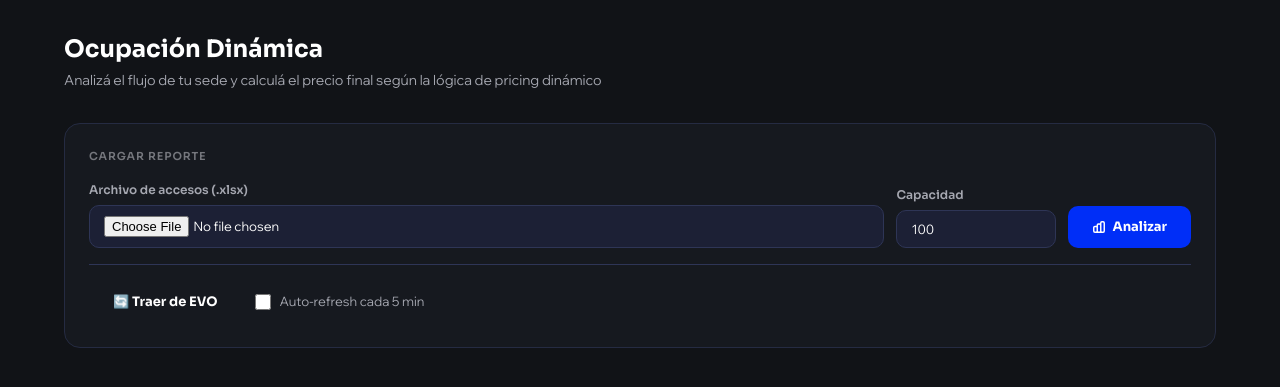
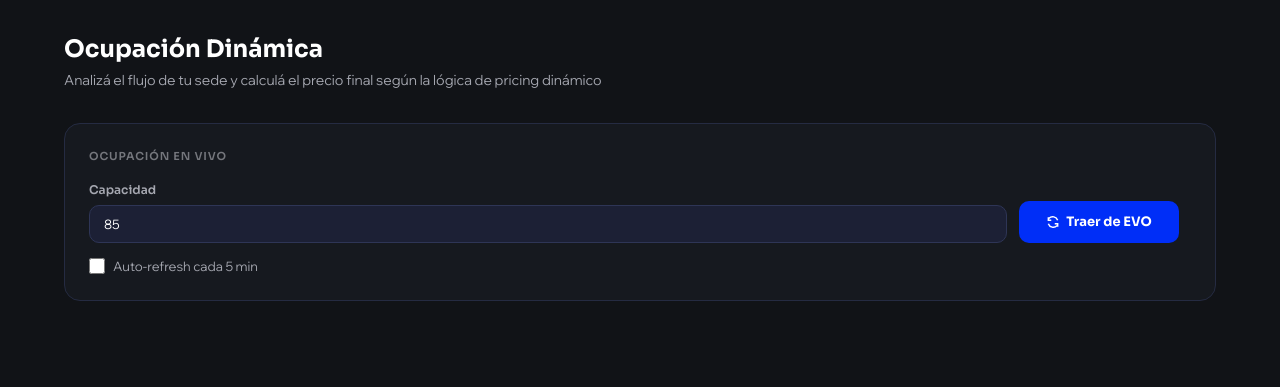
Before and after one commit to dianabmontero/neo-ocupacion, a Flask app: page / in a window 1280 px wide. Shown: the part 56-443 px from the top of the page. Run offline with Flask 3, Linux system fonts and the light colour scheme.

Commit message:
ui: eliminar upload manual y rediseñar card como "Ocupación en vivo"
- Eliminar input de archivo y botón Analizar (EVO sync reemplaza upload)
- Botón "Traer de EVO" pasa a ser acción principal con estilo .btn azul
- Capacidad default: 85 (antes 100)
- Limpiar JS muerto de analyze()
- Endpoint /upload queda en backend por retrocompat

Co-Authored-By: Claude Sonnet 4.6 <noreply@anthropic.com>

```diff
--- a/templates/index.html
+++ b/templates/index.html
@@ -614,29 +614,22 @@
       <p class="page-desc">Analizá el flujo de tu sede y calculá el precio final según la lógica de pricing dinámico</p>
     </div>
 
-    <!-- Upload card -->
+    <!-- Live data card -->
     <div class="card">
-      <div class="card-label">Cargar reporte</div>
+      <div class="card-label">Ocupación en vivo</div>
       <div class="upload-grid">
         <div class="field">
-          <span class="field-label">Archivo de accesos (.xlsx)</span>
-          <input type="file" id="fileInput" accept=".xlsx,.xls" />
+          <span class="field-label">Capacidad</span>
+          <input type="number" id="capacityInput" value="85" min="1" max="9999" placeholder="85" />
         </div>
-        <div class="field">
-          <span class="field-label">Capacidad</span>
-          <input type="number" id="capacityInput" value="100" min="1" max="9999" placeholder="100" />
-        </div>
-        <button class="btn" id="analyzeBtn" onclick="analyze()">
-          <svg width="14" height="14" fill="none" viewBox="0 0 24 24" stroke="currentColor" stroke-width="2.5"><path d="M9 19v-6a2 2 0 00-2-2H5a2 2 0 00-2 2v6a2 2 0 002 2h2a2 2 0 002-2zm0 0V9a2 2 0 012-2h2a2 2 0 012 2v10m-6 0a2 2 0 002 2h2a2 2 0 002-2m0 0V5a2 2 0 012-2h2a2 2 0 012 2v14a2 2 0 01-2 2h-2a2 2 0 01-2-2z"/></svg>
-          Analizar
+        <button class="btn" id="evoBtn" onclick="fetchFromEvo()">
+          <svg width="14" height="14" fill="none" viewBox="0 0 24 24" stroke="currentColor" stroke-width="2.5"><path d="M4 4v5h5M20 20v-5h-5M20 9a9 9 0 00-14.85-3.36L4 7M4 15a9 9 0 0014.85 3.36L20 17"/></svg>
+          Traer de EVO
         </button>
       </div>
 
-      <!-- ── Live EVO sync ────────────────────────────────────────────── -->
-      <div style="margin-top:16px;padding-top:16px;border-top:1px solid var(--border-light);display:flex;gap:14px;align-items:center;flex-wrap:wrap;">
-        <button class="btn" id="evoBtn" onclick="fetchFromEvo()" style="background:var(--accent);">
-          🔄 Traer de EVO
-        </button>
+      <!-- Auto-refresh row -->
+      <div style="margin-top:14px;display:flex;gap:14px;align-items:center;flex-wrap:wrap;">
         <label style="display:flex;align-items:center;gap:8px;cursor:pointer;font-size:13px;color:var(--text-secondary);">
           <input type="checkbox" id="autoRefreshToggle" onchange="toggleAutoRefresh()" style="accent-color:var(--accent);width:16px;height:16px;">
           <span>Auto-refresh cada 5 min</span>
@@ -948,32 +941,6 @@
       });
       document.querySelectorAll('.tab-panel').forEach(p => p.classList.remove('active'));
       document.getElementById('tab-' + name).classList.add('active');
-    }
-
-    // ── Analyze ──────────────────────────────────────────────────────────
-    async function analyze() {
-      const file = document.getElementById('fileInput');
-      const cap  = document.getElementById('capacityInput').value;
-      const btn  = document.getElementById('analyzeBtn');
-      const err  = document.getElementById('errorMsg');
-      err.style.display = 'none';
-      if (!file.files.length) { showErr('Seleccioná un archivo primero.'); return; }
-      const fd = new FormData();
-      fd.append('file', file.files[0]);
-      fd.append('capacity', cap);
-      btn.disabled = true;
-      btn.innerHTML = '<div class="spinner"></div> Procesando…';
-      try {
-        const res  = await fetch('/upload', { method:'POST', body:fd });
-        const data = await res.json();
-        if (!res.ok || data.error) { showErr(data.error || 'Error al procesar'); return; }
-        chartData = data; dow = data.day_of_week || 0;
-        render(data);
-      } catch(e) { showErr('Error de red: ' + e.message); }
-      finally {
-        btn.disabled = false;
-        btn.innerHTML = '<svg width="14" height="14" fill="none" viewBox="0 0 24 24" stroke="currentColor" stroke-width="2.5"><path d="M9 19v-6a2 2 0 00-2-2H5a2 2 0 00-2 2v6a2 2 0 002 2h2a2 2 0 002-2zm0 0V9a2 2 0 012-2h2a2 2 0 012 2v10m-6 0a2 2 0 002 2h2a2 2 0 002-2m0 0V5a2 2 0 012-2h2a2 2 0 012 2v14a2 2 0 01-2 2h-2a2 2 0 01-2-2z"/></svg> Analizar';
-      }
     }
 
     function showErr(msg) {
```
